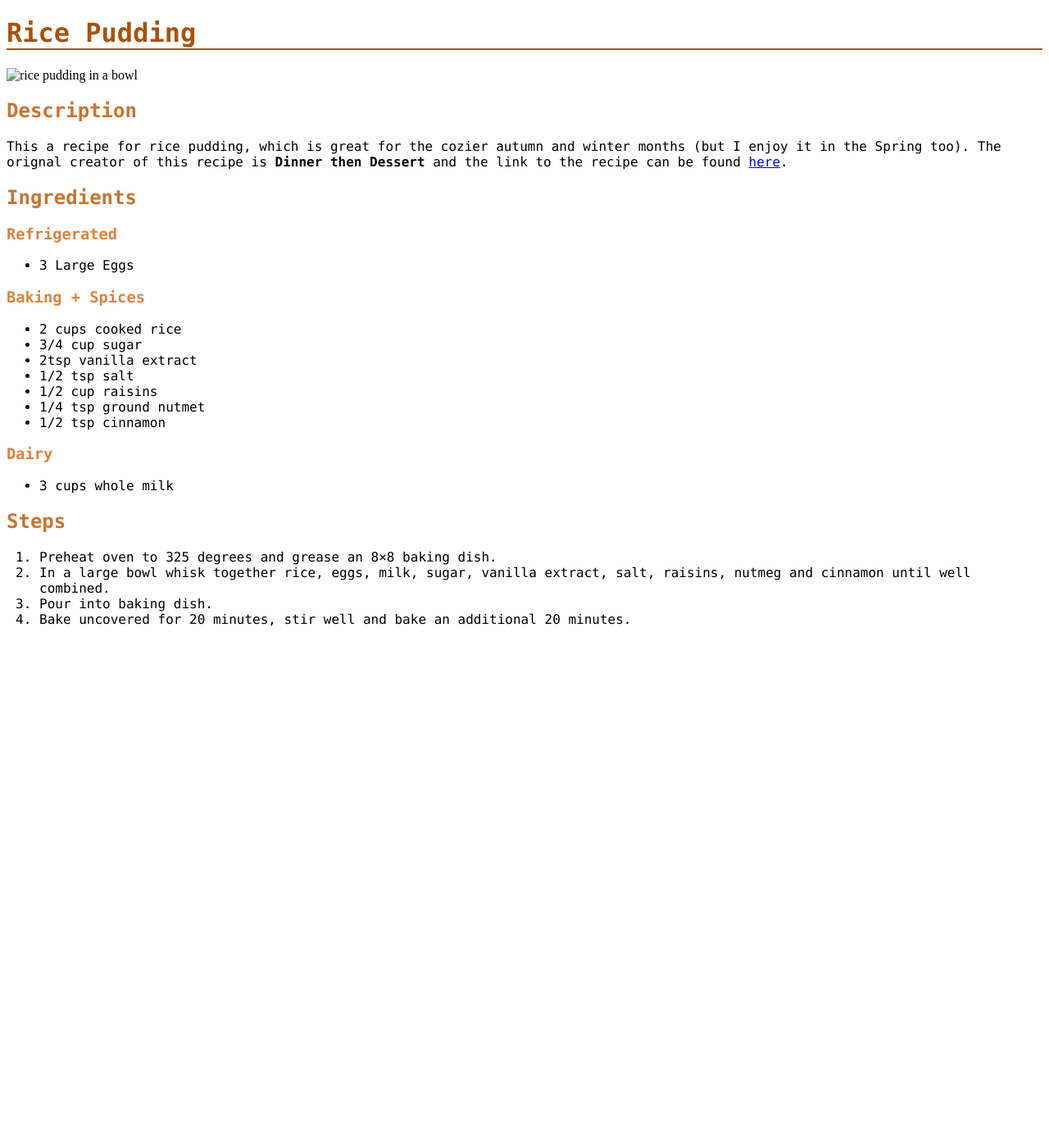
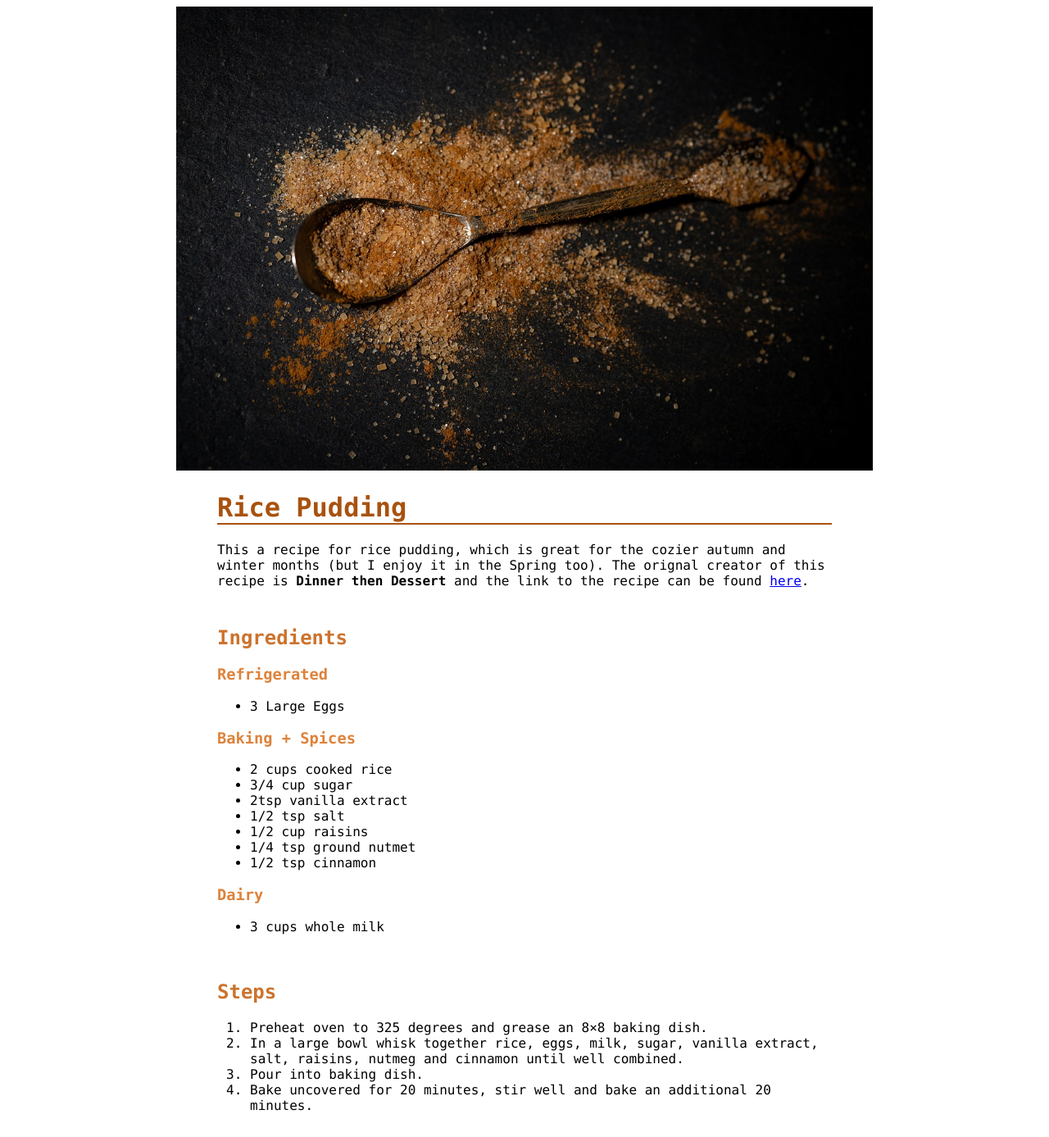
Before and after one commit to sisicodes/odin-recipes, a plain HTML site: page recipes/rice-pudding.html in a window 1280 px wide. Shown: the whole page at 82% size. Before the commit the page ends 800 px from the top, so only its background shows below. Drawn offline with Linux system fonts and the light colour scheme.

Commit message:
feat: update rice pudding design

```diff
--- a/recipes/rice-pudding.html
+++ b/recipes/rice-pudding.html
@@ -7,12 +7,17 @@
     <link rel = "stylesheet" href = "../style.css"/>
 </head>
 <body>
+    <div class = "image-container">
+        <img class = "img" src ="cinnamon-photo.jpg" alt  = "cinnamon on a spoon">
+    </div>
+    <div class = "header-container">
         <h1 class = "general header">Rice Pudding</h1>
-    <img class = "img" src ="baked-rice-pudding.jpeg	" alt  = "rice pudding in a bowl">
-    <h2 class = "general header2">Description</h2>
+        <!-- <h2 class = "general header2">Description</h2> -->
         <p class = "general">This a recipe for rice pudding, which is great for the cozier autumn and winter months (but I enjoy it in the Spring too). The orignal creator of this
             recipe is <strong>Dinner then Dessert</strong> and the link to the recipe can be found <a href = "https://dinnerthendessert.com/baked-rice-pudding/">here</a>.
         </p>
+    </div>
+    <div class="ingredient-container">
         <h2 class = "general header2">Ingredients</h2>
         <h3 class = "general header3">Refrigerated</h3>
         <ul class = "general">
@@ -32,6 +37,8 @@
         <ul class = "general">
             <li>3 cups whole milk</li>
         </ul>
+    </div>
+    <div class="steps-container">
         <h2 class = "general header2">Steps</h2>
         <ol class = "general">
             <li>Preheat oven to 325 degrees and grease an 8×8 baking dish.</li>
@@ -39,5 +46,6 @@
             <li>Pour into baking dish.</li>
             <li>Bake uncovered for 20 minutes, stir well and bake an additional 20 minutes.</li>
         </ol>
+    </div>
 </body>
 </html>
```
Lines whose indentation alone changed are shown as unchanged.
